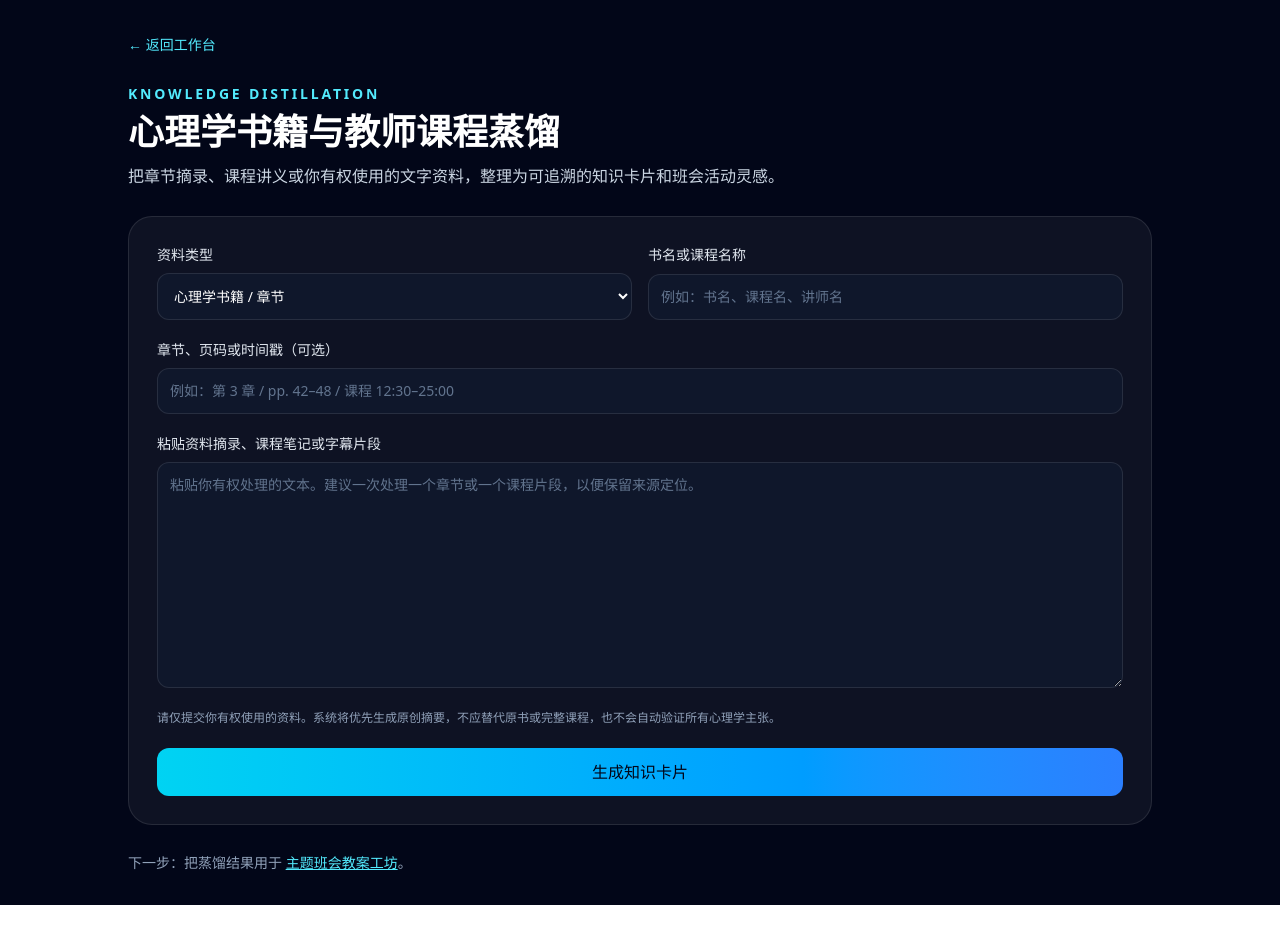
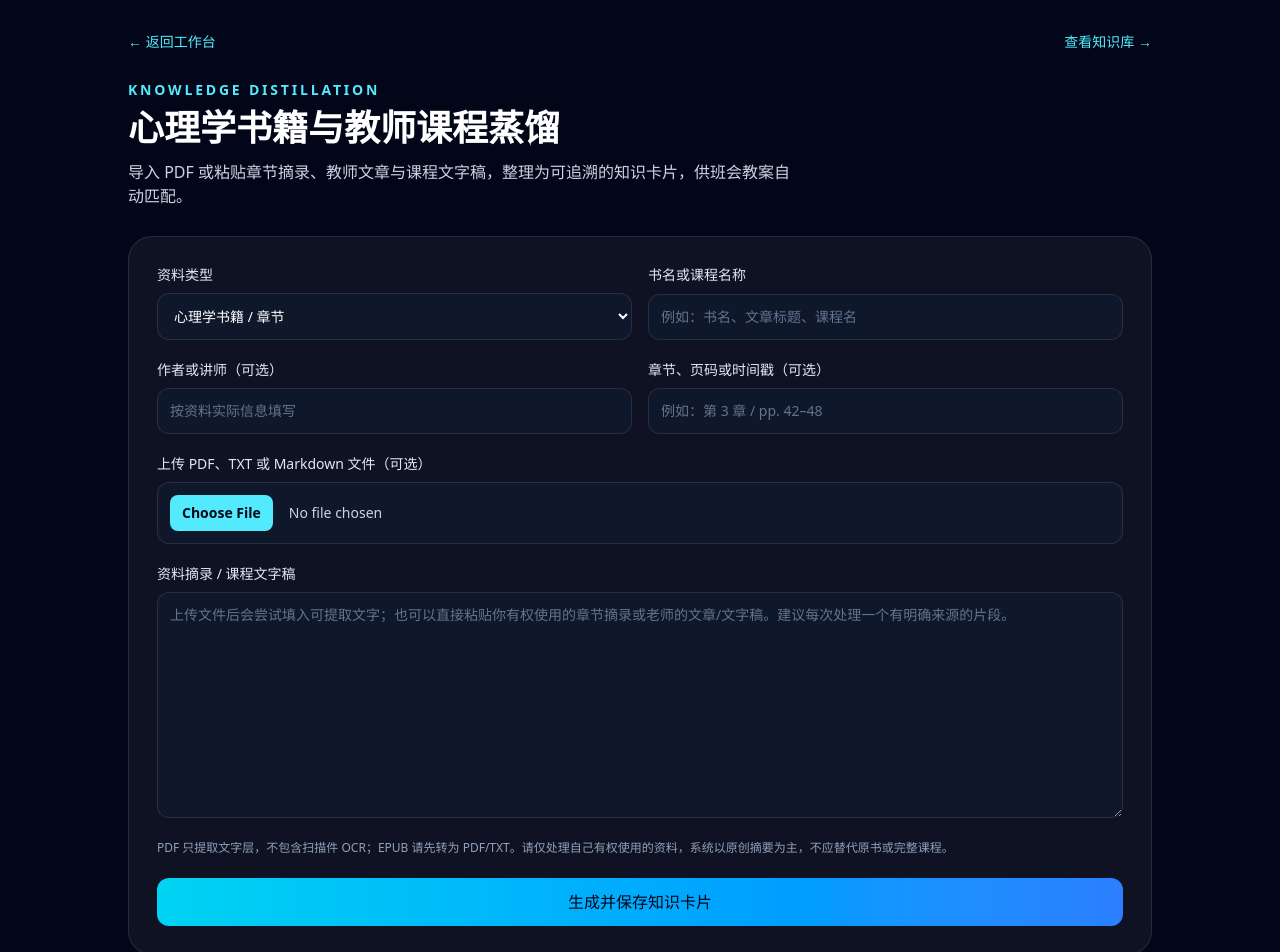
Before and after one commit to pancunzhi1124-pixel/xiaohongshu-interview-platform, a Next.js app: page /distill in a window 1280 px wide. Shown: the top 952 px of the page. Before the commit the page ends 905 px from the top, so only its background shows below. Built offline with nearby package versions, Linux system fonts and the light colour scheme.

Commit message:
Add PDF text import and save distilled knowledge cards

```diff
--- a/app/distill/page.tsx
+++ b/app/distill/page.tsx
@@ -2,46 +2,102 @@
 
 import Link from "next/link";
 import { useState } from "react";
+import { createKnowledgeTags, saveKnowledgeCard, type SourceType } from "@/lib/knowledge-library";
 
-type Result = { title?: string; summary?: string; concepts?: string[]; methods?: string[]; cautions?: string[]; sourceNotes?: string[]; markdown?: string; error?: string };
+type Result = { title?: string; markdown?: string; error?: string };
 
 export default function DistillPage() {
-  const [sourceType, setSourceType] = useState("book");
+  const [sourceType, setSourceType] = useState<SourceType>("book");
   const [sourceTitle, setSourceTitle] = useState("");
+  const [sourceAuthor, setSourceAuthor] = useState("");
   const [sourceLocation, setSourceLocation] = useState("");
   const [content, setContent] = useState("");
+  const [fileName, setFileName] = useState("");
   const [result, setResult] = useState<Result | null>(null);
   const [loading, setLoading] = useState(false);
+  const [saved, setSaved] = useState(false);
+  const [fileError, setFileError] = useState("");
+
+  async function readFile(file: File) {
+    setFileError("");
+    setFileName(file.name);
+    if (!sourceTitle.trim()) setSourceTitle(file.name.replace(/\.[^.]+$/, ""));
+    try {
+      if (file.size > 20 * 1024 * 1024) throw new Error("单个文件不能超过 20 MB。");
+      if (/\.(txt|md|markdown|text)$/i.test(file.name) || file.type.startsWith("text/")) {
+        setContent((await file.text()).slice(0, 30000));
+        return;
+      }
+      if (/\.pdf$/i.test(file.name) || file.type === "application/pdf") {
+        const pdfjs = await import("pdfjs-dist/legacy/build/pdf.mjs");
+        pdfjs.GlobalWorkerOptions.workerSrc = "https://cdnjs.cloudflare.com/ajax/libs/pdf.js/4.10.38/pdf.worker.min.mjs";
+        const pdf = await pdfjs.getDocument({ data: await file.arrayBuffer(), useSystemFonts: true }).promise;
+        const pages: string[] = [];
+        let charCount = 0;
+        for (let pageNo = 1; pageNo <= pdf.numPages && charCount < 30000; pageNo += 1) {
+          const page = await pdf.getPage(pageNo);
+          const textContent = await page.getTextContent();
+          const pageText = textContent.items.map((item) => "str" in item ? item.str : "").join(" ");
+          pages.push(`[PDF 第 ${pageNo} 页]\n${pageText}`);
+          charCount += pageText.length;
+        }
+        const extracted = pages.join("\n\n").slice(0, 30000);
+        if (!extracted.trim()) throw new Error("没有提取到可选择的文字。这可能是扫描图片 PDF，请先 OCR 或粘贴章节摘录。");
+        setContent(extracted);
+        setSourceLocation((current) => current || `PDF 文本层，前 ${pages.length} 页`);
+        return;
+      }
+      throw new Error("目前支持 PDF、TXT 和 Markdown 文件；EPUB 等格式请先导出为 PDF/TXT，或直接粘贴章节摘录。");
+    } catch (error) {
+      setFileError(error instanceof Error ? error.message : "读取文件失败，请改用粘贴文本。");
+    }
+  }
 
   async function submit(e: React.FormEvent<HTMLFormElement>) {
     e.preventDefault();
-    setLoading(true); setResult(null);
+    setLoading(true); setResult(null); setSaved(false);
     try {
-      const response = await fetch("/api/distill", { method: "POST", headers: { "Content-Type": "application/json" }, body: JSON.stringify({ sourceType, sourceTitle, sourceLocation, content }) });
+      const response = await fetch("/api/distill", { method: "POST", headers: { "Content-Type": "application/json" }, body: JSON.stringify({ sourceType, sourceTitle, sourceAuthor, sourceLocation, content }) });
       const data = await response.json();
       if (!response.ok) throw new Error(data.error || "蒸馏失败，请稍后重试。");
       setResult(data);
+      if (data.markdown) {
+        saveKnowledgeCard({
+          id: `knowledge-${Date.now()}-${Math.random().toString(36).slice(2, 8)}`,
+          sourceType,
+          sourceTitle: sourceTitle.trim(),
+          sourceLocation: [sourceAuthor.trim() ? `作者/讲师：${sourceAuthor.trim()}` : "", sourceLocation.trim(), fileName ? `文件：${fileName}` : ""].filter(Boolean).join(" · "),
+          createdAt: new Date().toISOString(),
+          markdown: String(data.markdown).slice(0, 8000),
+          tags: createKnowledgeTags(sourceTitle, sourceType, String(data.markdown)),
+        });
+        setSaved(true);
+      }
     } catch (error) { setResult({ error: error instanceof Error ? error.message : "请求失败" }); }
     finally { setLoading(false); }
   }
 
   return <main className="min-h-screen bg-slate-950 px-5 py-8 text-white md:px-10">
     <div className="mx-auto max-w-5xl">
-      <Link href="/" className="text-sm text-cyan-300 hover:text-cyan-200">← 返回工作台</Link>
-      <header className="my-7"><p className="text-sm font-semibold uppercase tracking-[0.2em] text-cyan-300">Knowledge distillation</p><h1 className="mt-2 text-3xl font-bold md:text-4xl">心理学书籍与教师课程蒸馏</h1><p className="mt-3 max-w-2xl text-slate-300">把章节摘录、课程讲义或你有权使用的文字资料，整理为可追溯的知识卡片和班会活动灵感。</p></header>
+      <div className="flex flex-wrap items-center justify-between gap-3"><Link href="/" className="text-sm text-cyan-300 hover:text-cyan-200">← 返回工作台</Link><Link href="/library" className="text-sm text-cyan-300 hover:text-cyan-200">查看知识库 →</Link></div>
+      <header className="my-7"><p className="text-sm font-semibold uppercase tracking-[0.2em] text-cyan-300">Knowledge distillation</p><h1 className="mt-2 text-3xl font-bold md:text-4xl">心理学书籍与教师课程蒸馏</h1><p className="mt-3 max-w-2xl text-slate-300">导入 PDF 或粘贴章节摘录、教师文章与课程文字稿，整理为可追溯的知识卡片，供班会教案自动匹配。</p></header>
       <form onSubmit={submit} className="grid gap-5 rounded-3xl border border-white/10 bg-white/5 p-5 md:p-7">
         <div className="grid gap-4 md:grid-cols-2">
-          <label className="grid gap-2 text-sm text-slate-200">资料类型<select value={sourceType} onChange={e=>setSourceType(e.target.value)} className="rounded-xl border border-white/10 bg-slate-900 px-3 py-3 text-white"><option value="book">心理学书籍 / 章节</option><option value="course">教师课程 / 讲座</option><option value="notes">讲义 / 个人笔记</option></select></label>
-          <label className="grid gap-2 text-sm text-slate-200">书名或课程名称<input required value={sourceTitle} onChange={e=>setSourceTitle(e.target.value)} placeholder="例如：书名、课程名、讲师名" className="rounded-xl border border-white/10 bg-slate-900 px-3 py-3 text-white placeholder:text-slate-500"/></label>
+          <label className="grid gap-2 text-sm text-slate-200">资料类型<select value={sourceType} onChange={e=>setSourceType(e.target.value as SourceType)} className="rounded-xl border border-white/10 bg-slate-900 px-3 py-3 text-white"><option value="book">心理学书籍 / 章节</option><option value="course">教师文章 / 课程文字稿</option><option value="notes">讲义 / 个人笔记</option></select></label>
+          <label className="grid gap-2 text-sm text-slate-200">书名或课程名称<input required value={sourceTitle} onChange={e=>setSourceTitle(e.target.value)} placeholder="例如：书名、文章标题、课程名" className="rounded-xl border border-white/10 bg-slate-900 px-3 py-3 text-white placeholder:text-slate-500"/></label>
         </div>
-        <label className="grid gap-2 text-sm text-slate-200">章节、页码或时间戳（可选）<input value={sourceLocation} onChange={e=>setSourceLocation(e.target.value)} placeholder="例如：第 3 章 / pp. 42–48 / 课程 12:30–25:00" className="rounded-xl border border-white/10 bg-slate-900 px-3 py-3 text-white placeholder:text-slate-500"/></label>
-        <label className="grid gap-2 text-sm text-slate-200">粘贴资料摘录、课程笔记或字幕片段<textarea required minLength={40} value={content} onChange={e=>setContent(e.target.value)} rows={10} placeholder="粘贴你有权处理的文本。建议一次处理一个章节或一个课程片段，以便保留来源定位。" className="resize-y rounded-xl border border-white/10 bg-slate-900 px-3 py-3 text-white placeholder:text-slate-500"/></label>
-        <p className="text-xs leading-5 text-slate-400">请仅提交你有权使用的资料。系统将优先生成原创摘要，不应替代原书或完整课程，也不会自动验证所有心理学主张。</p>
-        <button disabled={loading} className="rounded-xl bg-gradient-to-r from-cyan-400 to-blue-500 px-5 py-3 font-semibold text-slate-950 disabled:opacity-60">{loading ? "正在蒸馏…" : "生成知识卡片"}</button>
+        <div className="grid gap-4 md:grid-cols-2">
+          <label className="grid gap-2 text-sm text-slate-200">作者或讲师（可选）<input value={sourceAuthor} onChange={e=>setSourceAuthor(e.target.value)} placeholder="按资料实际信息填写" className="rounded-xl border border-white/10 bg-slate-900 px-3 py-3 text-white placeholder:text-slate-500"/></label>
+          <label className="grid gap-2 text-sm text-slate-200">章节、页码或时间戳（可选）<input value={sourceLocation} onChange={e=>setSourceLocation(e.target.value)} placeholder="例如：第 3 章 / pp. 42–48" className="rounded-xl border border-white/10 bg-slate-900 px-3 py-3 text-white placeholder:text-slate-500"/></label>
+        </div>
+        <label className="grid gap-2 text-sm text-slate-200">上传 PDF、TXT 或 Markdown 文件（可选）<input type="file" accept=".pdf,.txt,.md,.markdown,.text,application/pdf,text/plain,text/markdown" onChange={e=>{const file=e.target.files?.[0];if(file)void readFile(file);}} className="block w-full rounded-xl border border-white/10 bg-slate-900 px-3 py-3 text-sm text-slate-300 file:mr-4 file:rounded-lg file:border-0 file:bg-cyan-300 file:px-3 file:py-2 file:font-semibold file:text-slate-950"/>{fileName&&<span className="text-xs text-slate-400">已选择：{fileName}</span>}{fileError&&<span role="alert" className="text-sm text-rose-300">{fileError}</span>}</label>
+        <label className="grid gap-2 text-sm text-slate-200">资料摘录 / 课程文字稿<textarea required minLength={40} maxLength={30000} value={content} onChange={e=>setContent(e.target.value)} rows={10} placeholder="上传文件后会尝试填入可提取文字；也可以直接粘贴你有权使用的章节摘录或老师的文章/文字稿。建议每次处理一个有明确来源的片段。" className="resize-y rounded-xl border border-white/10 bg-slate-900 px-3 py-3 text-white placeholder:text-slate-500"/></label>
+        <p className="text-xs leading-5 text-slate-400">PDF 只提取文字层，不包含扫描件 OCR；EPUB 请先转为 PDF/TXT。请仅处理自己有权使用的资料，系统以原创摘要为主，不应替代原书或完整课程。</p>
+        <button disabled={loading} className="rounded-xl bg-gradient-to-r from-cyan-400 to-blue-500 px-5 py-3 font-semibold text-slate-950 disabled:opacity-60">{loading ? "正在蒸馏…" : "生成并保存知识卡片"}</button>
       </form>
       {result?.error && <p role="alert" className="mt-5 rounded-xl border border-rose-400/30 bg-rose-400/10 p-4 text-rose-200">{result.error}</p>}
-      {result && !result.error && <section className="mt-6 rounded-3xl border border-white/10 bg-white/5 p-5 md:p-7"><h2 className="text-2xl font-bold">{result.title || sourceTitle}</h2><p className="mt-1 text-sm text-slate-400">{sourceType === "book" ? "书籍" : sourceType === "course" ? "课程" : "笔记"} · {sourceLocation || "未提供页码或时间戳"}</p>{result.markdown ? <pre className="mt-5 whitespace-pre-wrap font-sans text-sm leading-7 text-slate-200">{result.markdown}</pre> : <><h3 className="mt-5 font-semibold text-cyan-200">核心摘要</h3><p className="mt-2 leading-7 text-slate-200">{result.summary}</p>{[["核心概念",result.concepts],["可转化的方法",result.methods],["边界与注意事项",result.cautions],["来源追溯",result.sourceNotes]].map(([title,items])=><div key={String(title)} className="mt-5"><h3 className="font-semibold text-cyan-200">{title}</h3><ul className="mt-2 list-disc space-y-1 pl-5 text-sm leading-6 text-slate-300">{(items as string[] || []).map((item,i)=><li key={i}>{item}</li>)}</ul></div>)}</>}</section>}
-      <div className="mt-7 text-sm text-slate-400">下一步：把蒸馏结果用于 <Link href="/lesson-plans" className="text-cyan-300 underline">主题班会教案工坊</Link>。</div>
+      {result && !result.error && <section className="mt-6 rounded-3xl border border-white/10 bg-white/5 p-5 md:p-7"><div className="flex flex-wrap items-center justify-between gap-3"><div><h2 className="text-2xl font-bold">{result.title || sourceTitle}</h2><p className="mt-1 text-sm text-slate-400">{sourceType === "book" ? "书籍" : sourceType === "course" ? "教师文章 / 课程" : "笔记"} · {sourceLocation || "未提供页码或时间戳"}</p></div>{saved&&<span className="rounded-full border border-emerald-300/20 bg-emerald-300/10 px-3 py-1 text-xs text-emerald-200">已保存到本地知识库</span>}</div><pre className="mt-5 whitespace-pre-wrap font-sans text-sm leading-7 text-slate-200">{result.markdown}</pre><Link href="/library" className="mt-5 inline-flex text-sm font-semibold text-cyan-300 underline">在知识库中查看 →</Link></section>}
+      <div className="mt-7 text-sm text-slate-400">下一步：到 <Link href="/lesson-plans" className="text-cyan-300 underline">主题班会教案工坊</Link> 自动匹配相关知识。</div>
     </div>
   </main>;
 }
```
